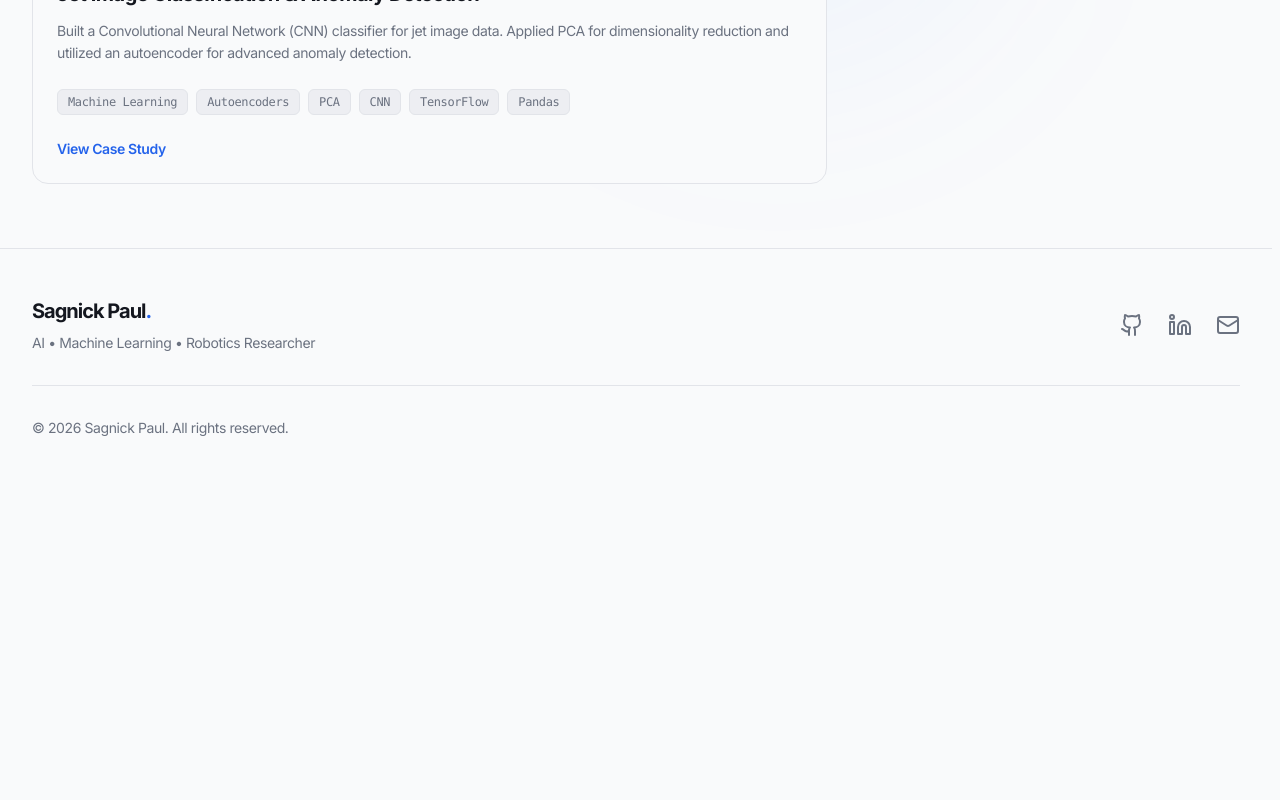
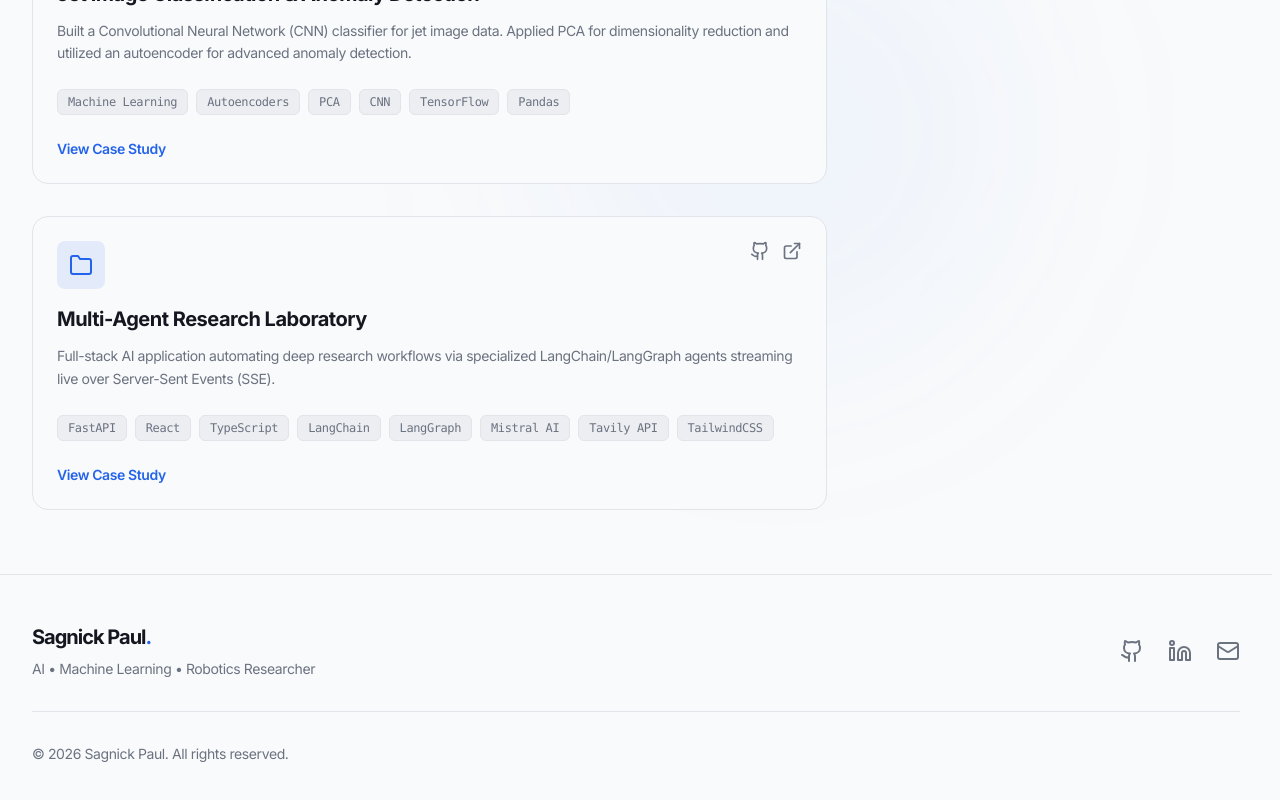
Before and after one commit to Sagnick-Paul/Sagnick-Portfolio, a Next.js app: page /projects in a window 1280 px wide. Shown: the part 1438-2238 px from the top of the page. Before the commit the page ends 1924 px from the top, so only its background shows below. Built offline with nearby package versions, Linux system fonts and the light colour scheme.

Commit message:
multi ai agent system

```diff
--- a/src/data/projects.ts
+++ b/src/data/projects.ts
@@ -149,6 +149,33 @@ export const projects: Project[] = [
       github: "https://github.com/Sagnick-Paul/Jet-Image-Classification-CNN",
     },
     featured: true,
+  },
+  {
+    id: "multi-agent-research-lab",
+    title: "Multi-Agent Research Laboratory",
+    description: "Full-stack AI application automating deep research workflows via specialized LangChain/LangGraph agents streaming live over Server-Sent Events (SSE).",
+    techStack: ["FastAPI", "React", "TypeScript", "LangChain", "LangGraph", "Mistral AI", "Tavily API", "TailwindCSS"],
+    images: [
+      "/projects/multi-agent-research-lab.jpg"
+    ],
+    problem: "Conducting deep, structured web research and synthesizing multi-source findings into accurate, evaluated reports is highly manual, inefficient, and time-consuming.",
+    approach: "Built a 4-step autonomous multi-agent pipeline using LangChain/LangGraph and Mistral AI. The system orchestrates web search via Tavily API, content extraction via BeautifulSoup web scraping, structured report drafting with specialized prompts, and automated critic scoring.",
+    architecture: "Decoupled architecture comprising a FastAPI Python backend serving an SSE (Server-Sent Events) endpoint, and a Vite/React 18 frontend dashboard. The pipeline streams asynchronous status updates, logs, and generated Markdown payloads in real time directly to the browser.",
+    challenges: [
+      "Orchestrating asynchronous agent state transitions and preventing event-loop bottlenecks by delegating blocking tool calls to threads.",
+      "Ensuring smooth real-time stream buffering across Nginx/Render proxy layers by configuring custom SSE headers.",
+      "Establishing robust wire protocol data contracts between Python Pydantic enums/models and TypeScript interfaces."
+    ],
+    results: [
+      "Successfully automated end-to-end research workflows from query submission to critical evaluation.",
+      "Delivered live progress monitoring and instant Markdown export (PDF/DOCX) on a responsive dashboard.",
+      "Achieved 93% knowledge graph extraction density across system architecture nodes via Graphify analysis."
+    ],
+    links: {
+      github: "https://github.com/Sagnick-Paul/Multi-AI-Agent-System",
+      live: "https://multi-ai-agent-system.onrender.com/"
+    },
+    featured: true,
   }
 ];
 
--- a/src/lib/knowledge.ts
+++ b/src/lib/knowledge.ts
@@ -47,6 +47,11 @@ export const portfolioKnowledge = {
       title: "Jet Image Classification & Anomaly Detection",
       description: "CNN classifier and Autoencoder-based anomaly detection for jet images.",
       tags: ["Machine Learning", "Autoencoders", "CNN"]
+    },
+    {
+      title: "Multi-Agent Research Laboratory",
+      description: "Full-stack AI deep research automation pipeline with LangChain/LangGraph agents & live SSE streaming.",
+      tags: ["Multi-Agent Systems", "LangChain", "FastAPI", "React", "SSE"]
     }
   ],
   research_interests: [
```
